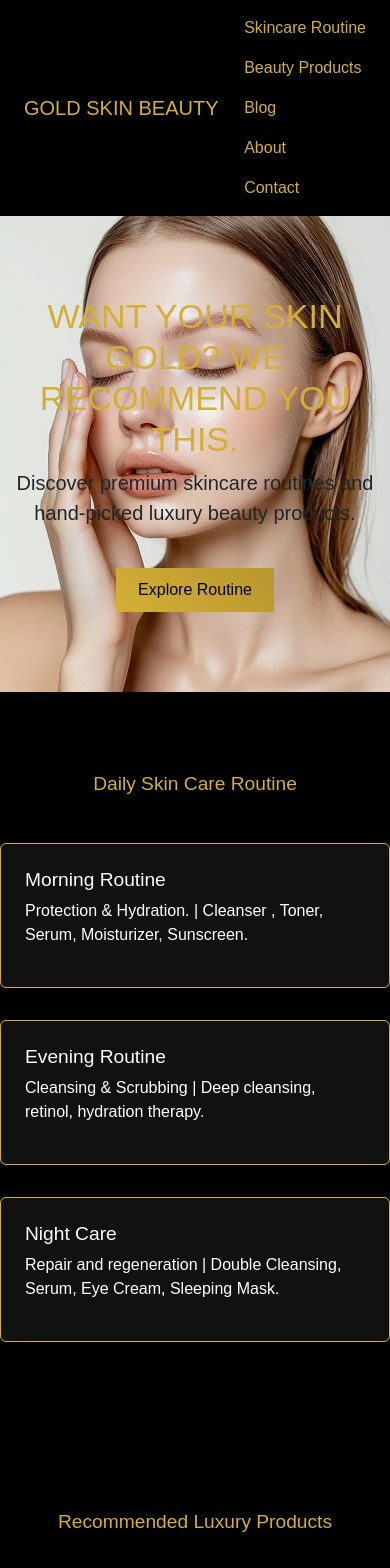
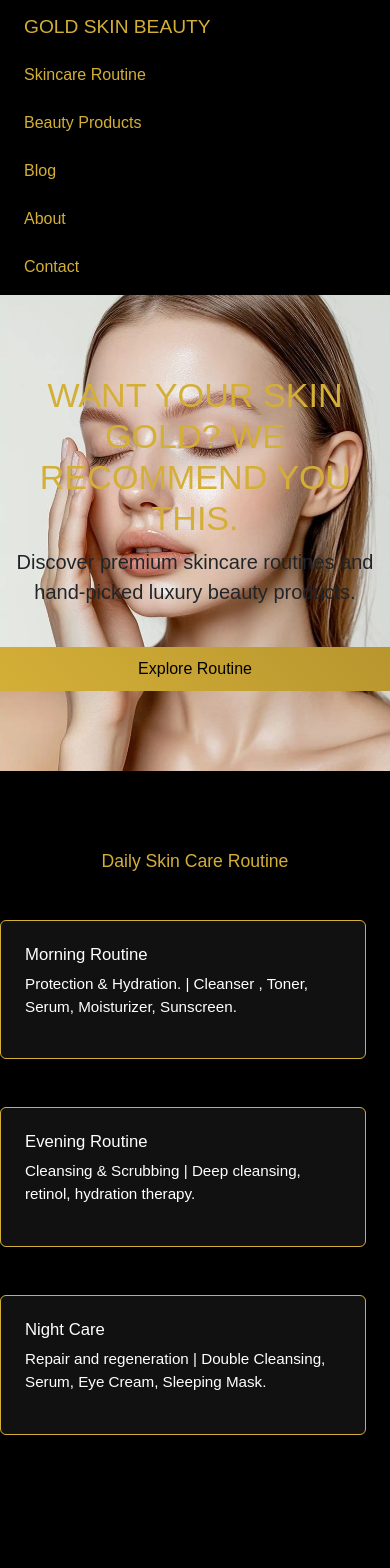
Before and after one commit to pranamika1234/blog, a Next.js app in the folder skincare-blog/: page / in a window 390 px wide. Shown: the top 1568 px of the page. Built offline with nearby package versions, Linux system fonts and the light colour scheme.

Commit message:
Optimize mobile responsiveness: improved CSS for cards, gallery, navbar, and text scaling

```diff
--- a/skincare-blog/pages/styles/luxury.css
+++ b/skincare-blog/pages/styles/luxury.css
@@ -5,24 +5,59 @@
 
 @media (max-width: 600px) {
   .row.g-3.justify-content-center {
-    flex-wrap: nowrap;
-    overflow-x: auto;
+    flex-wrap: wrap;
+    overflow-x: visible;
     display: flex;
-    gap: 1rem;
+    gap: 0.5rem;
   }
-  .row.g-3.justify-content-center > .col-6 {
-    min-width: 60vw;
-    flex: 0 0 auto;
+  .row.g-3.justify-content-center > .col-6,
+  .row.g-4.justify-content-center > .col-12,
+  .row.g-4 > .col-12,
+  .row.g-4 > .col-sm-6,
+  .row.g-4 > .col-md-4 {
+    min-width: 90vw;
+    max-width: 100vw;
+    flex: 0 0 100%;
+    margin-bottom: 1rem;
   }
   .card {
     margin-bottom: 0.5rem;
     padding: 0.5rem;
+    font-size: 0.95em;
   }
   .section {
-    padding: 32px 0 16px 0;
+    padding: 24px 0 8px 0;
   }
   h1, h2, h3, h4, h5 {
+    font-size: 1.1em;
+    word-break: break-word;
+  }
+  .img-fluid.rounded {
+    max-height: 90vw !important;
+    min-height: 120px;
+    object-fit: cover;
+  }
+  .navbar {
+    flex-direction: column;
+    align-items: flex-start;
+    padding: 0.5rem 1rem;
+  }
+  .navbar-nav {
+    flex-direction: column;
+    width: 100%;
+    gap: 0.5rem;
+  }
+  .navbar-brand {
     font-size: 1.2em;
+    margin-bottom: 0.5rem;
+  }
+  .gold-btn {
+    width: 100%;
+    font-size: 1em;
+    padding: 10px 0;
+  }
+  .text-center {
+    text-align: center !important;
   }
 }
 body {
--- a/skincare-blog/src/main.jsx
+++ b/skincare-blog/src/main.jsx
@@ -1,6 +1,6 @@
 import React from "react";
 import ReactDOM from "react-dom/client";
-import App from "./src/App";
+import App from "./App";
 import "./styles/luxury.css";
 
 ReactDOM.createRoot(document.getElementById("root")).render(
```
